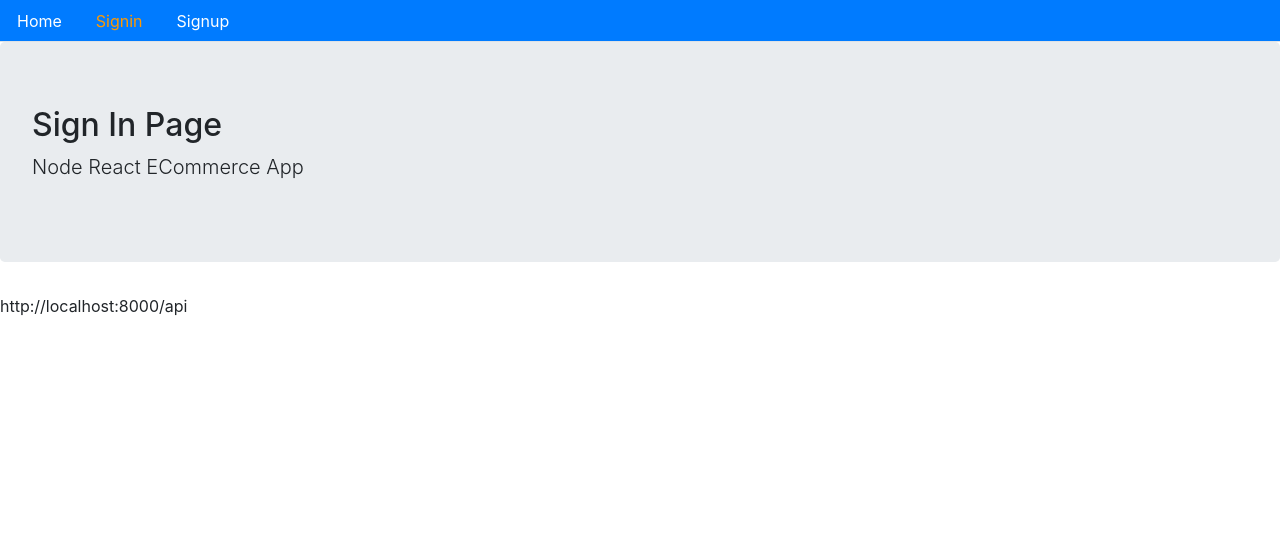
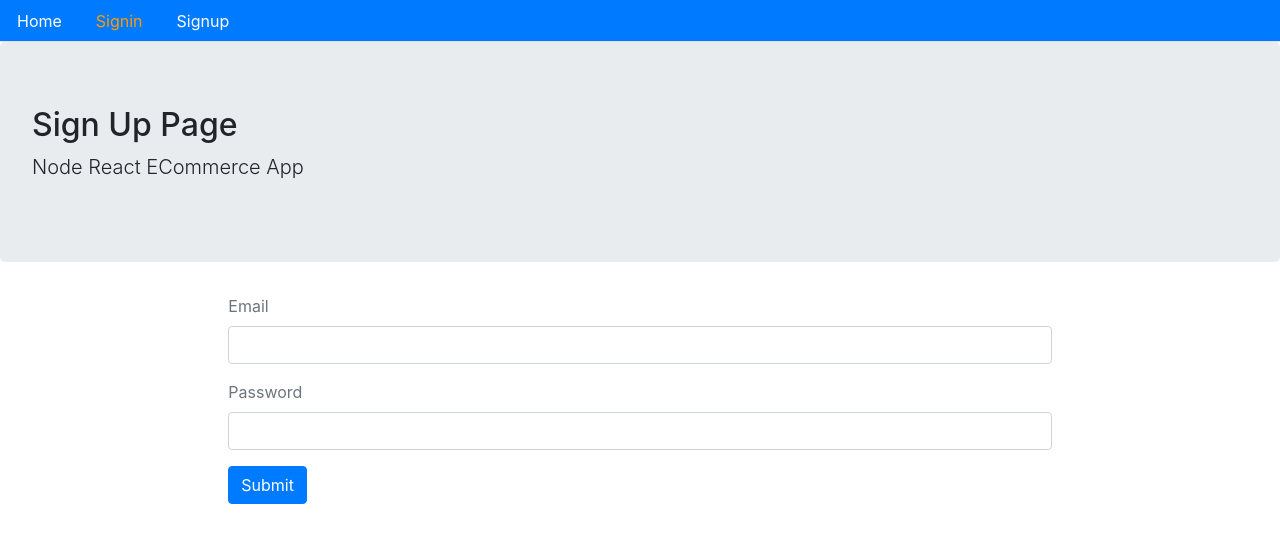
Before and after one commit to pshrest2/Ecommerce_Client, a React (Create React App) app: page /signin in a window 1280 px wide. Shown: the top 542 px of the page. Built offline with nearby package versions, Linux system fonts and the light colour scheme.

Commit message:
added functional login view page

```diff
--- a/src/auth/index.js
+++ b/src/auth/index.js
@@ -15,3 +15,19 @@
   //   console.log(err);
   // });  // is this necessary?
 };
+
+export const signin = (user) => {
+  return fetch(`${API}/signin`, {
+    method: "POST",
+    headers: {
+      Accept: "application/json",
+      "Content-Type": "application/json",
+    },
+    body: JSON.stringify(user),
+  }).then((res) => {
+    return res.json();
+  });
+  // .catch((err) => {
+  //   console.log(err);
+  // });  // is this necessary?
+};
--- a/src/user/Signin.js
+++ b/src/user/Signin.js
@@ -1,11 +1,98 @@
-import React from "react";
+import React, { useState } from "react";
 import Layout from "../core/Layout";
-import { API } from "../config";
+import { Link, Redirect } from "react-router-dom";
+import { signin } from "../auth";
 
-const Signin = () => (
-  <Layout title="Sign In Page" description="Node React ECommerce App">
-    {API}
-  </Layout>
-);
+const Signin = () => {
+  const [values, setValues] = useState({
+    email: "",
+    password: "",
+    error: "",
+    loading: false,
+    redirect: false,
+  });
+
+  const { email, password, error, loading, redirect } = values;
+
+  const handleChange = (name) => (event) => {
+    // this name variable is different from the state's name variable in line 8.
+    setValues({ ...values, error: false, [name]: event.target.value });
+  };
+
+  const clickSubmit = (event) => {
+    event.preventDefault();
+    setValues({ ...values, error: false, loading: true });
+    signin({ email, password }).then((data) => {
+      if (data.error) {
+        setValues({ ...values, error: data.error, loading: false });
+      } else {
+        setValues({
+          ...values,
+          redirect: true,
+        });
+      }
+    });
+  };
+
+  const signUpForm = () => (
+    <form>
+      <div className="form-group">
+        <label className="text-muted">Email</label>
+        <input
+          onChange={handleChange("email")}
+          type="email"
+          className="form-control"
+          value={email}
+        />
+      </div>
+      <div className="form-group">
+        <label className="text-muted">Password</label>
+        <input
+          onChange={handleChange("password")}
+          type="password"
+          className="form-control"
+          value={password}
+        />
+      </div>
+      <button onClick={clickSubmit} className="btn btn-primary">
+        Submit
+      </button>
+    </form>
+  );
+
+  const showError = () => (
+    <div
+      className="alert alert-danger"
+      style={{ display: error ? "" : "none" }}
+    >
+      {error}
+    </div>
+  );
+  const showLoading = () =>
+    loading && (
+      <div className="alert alert-info">
+        <h2>Loading...</h2>
+      </div>
+    );
+
+  const redirectUser = () => {
+    if (redirect) {
+      return <Redirect to="/" />;
+    }
+  };
+
+  return (
+    <Layout
+      title="Sign Up Page"
+      description="Node React ECommerce App"
+      className="container col-md-8 offset-md-2"
+    >
+      {showLoading()}
+      {showError()}
+      {signUpForm()}
+      {redirectUser()}
+    </Layout>
+  );
+};
 
 export default Signin;
```
Also changed, not shown: 1 other file (tests, documents, lock files or other folders).
